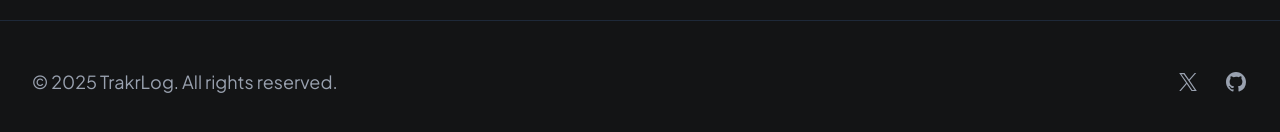
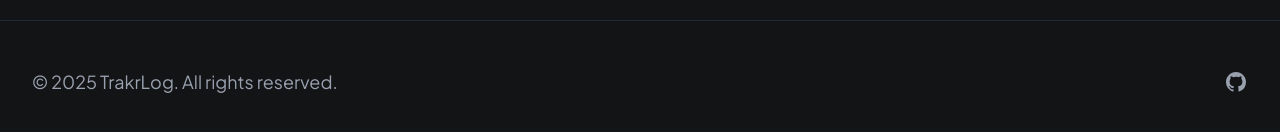
Before and after one commit to trakrlog-com/trakrlog, a React (Vite) app in the folder apps/frontend/: page / in a window 1280 px wide. Shown: the part 3178-3310 px from the top of the page. Built offline with nearby package versions, Linux system fonts and the light colour scheme; no server answers.

Commit message:
feat: added github links

```diff
--- a/apps/frontend/src/components/public/Footer.tsx
+++ b/apps/frontend/src/components/public/Footer.tsx
@@ -1,17 +1,17 @@
 const navigation = [
 
-  {
-    name: 'X',
-    href: '#',
-    icon: (props: any) => (
-      <svg fill="currentColor" viewBox="0 0 24 24" {...props}>
-        <path d="M13.6823 10.6218L20.2391 3H18.6854L12.9921 9.61788L8.44486 3H3.2002L10.0765 13.0074L3.2002 21H4.75404L10.7663 14.0113L15.5685 21H20.8131L13.6819 10.6218H13.6823ZM11.5541 13.0956L10.8574 12.0991L5.31391 4.16971H7.70053L12.1742 10.5689L12.8709 11.5655L18.6861 19.8835H16.2995L11.5541 13.096V13.0956Z" />
-      </svg>
-    ),
-  },
+  // {
+  //   name: 'X',
+  //   href: '#',
+  //   icon: (props: any) => (
+  //     <svg fill="currentColor" viewBox="0 0 24 24" {...props}>
+  //       <path d="M13.6823 10.6218L20.2391 3H18.6854L12.9921 9.61788L8.44486 3H3.2002L10.0765 13.0074L3.2002 21H4.75404L10.7663 14.0113L15.5685 21H20.8131L13.6819 10.6218H13.6823ZM11.5541 13.0956L10.8574 12.0991L5.31391 4.16971H7.70053L12.1742 10.5689L12.8709 11.5655L18.6861 19.8835H16.2995L11.5541 13.096V13.0956Z" />
+  //     </svg>
+  //   ),
+  // },
   {
     name: 'GitHub',
-    href: '#',
+    href: 'https://github.com/trakrlog-com',
     icon: (props: any) => (
       <svg fill="currentColor" viewBox="0 0 24 24" {...props}>
         <path
--- a/apps/frontend/src/components/public/Navbar.tsx
+++ b/apps/frontend/src/components/public/Navbar.tsx
@@ -5,8 +5,8 @@
 
 const navigation = [
   { name: "App", href: "/dashboard" },
-  { name: "Docs", href: "/docs" },
-  { name: "Get Started", href: "/get-started" },
+  { name: "Docs", href: "https://github.com/trakrlog-com" },
+  { name: "Get Started", href: "https://github.com/trakrlog-com" },
 ];
 
 export const Navbar = () => {
```
